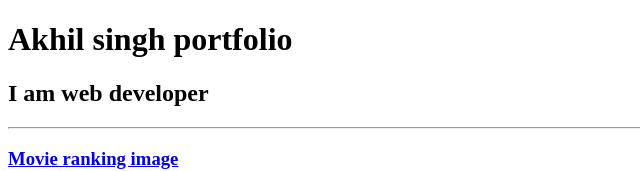
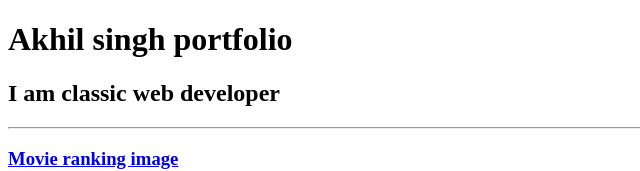
Before and after one commit to alphsingh/html-portfolio, a plain HTML site: page index.html in a window 1280 px wide. Shown: the top 171 px of the page, without its empty margins (0-640 px from the left). Drawn offline with Linux system fonts and the light colour scheme.

Commit message:
Update index.html
for testing my updates

```diff
--- a/index.html
+++ b/index.html
@@ -8,7 +8,7 @@
 </head>
 <body>
     <h1>Akhil singh portfolio</h1>
-    <h2>I am web developer</h2>
+    <h2>I am classic web developer</h2>
     <hr/>
        <h3><a href="../movie ranking/index.html">Movie ranking image</a></h3>
     <img src="./assets/images/movie-ranking.png" height="300" width="300"/>
```
